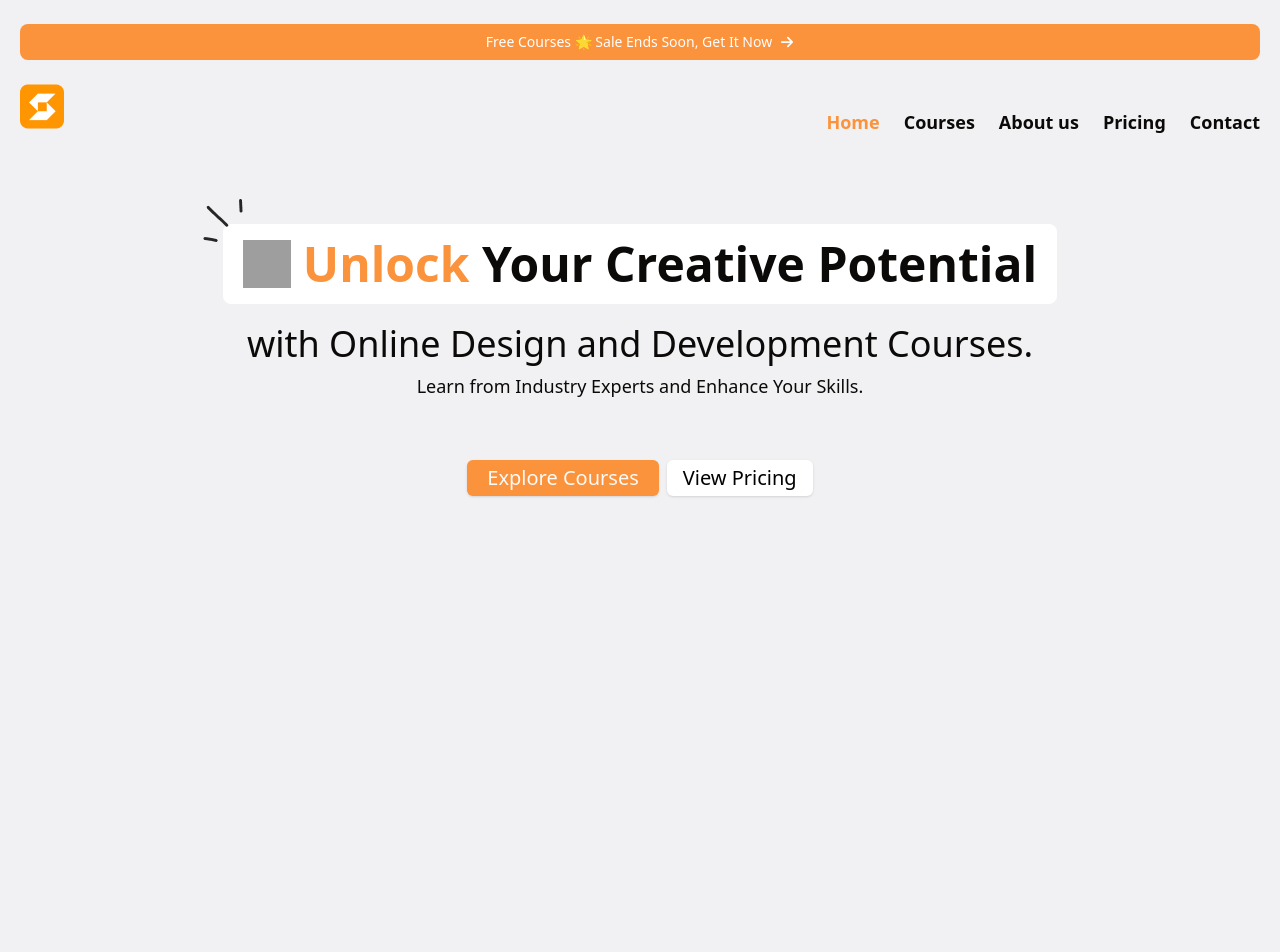
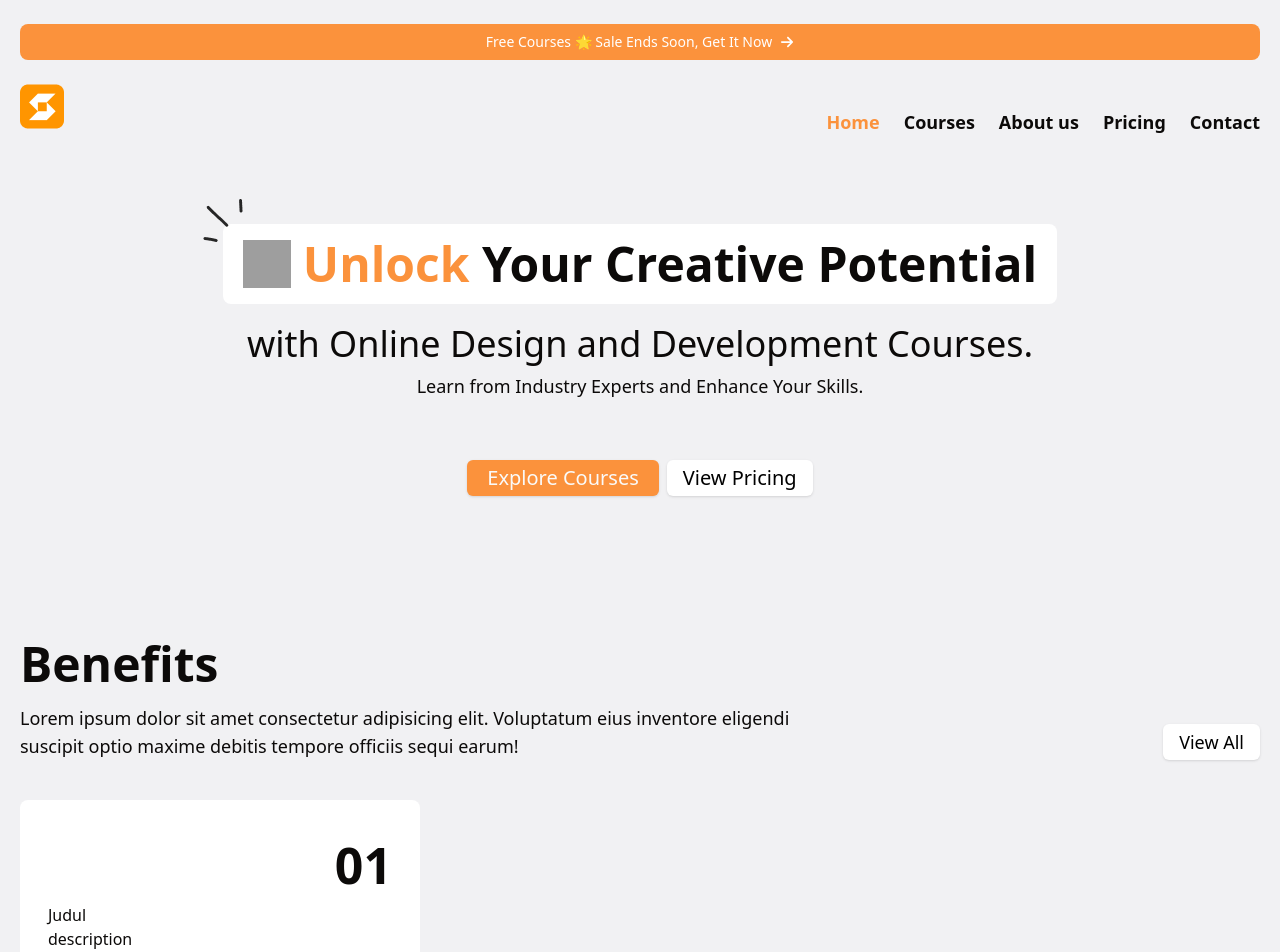
Before and after one commit to Rifkynur/modena-course, a Next.js app: page / in a window 1280 px wide. Shown: the top 952 px of the page. Before the commit the page ends 800 px from the top, so only its background shows below. Built offline with nearby package versions, Linux system fonts and the light colour scheme; grey boxes are pictures that could not be loaded.

Commit message:
progress create benefit section

```diff
--- /dev/null
+++ b/src/app/data/home.ts
@@ -0,0 +1,45 @@
+export const benefit = [
+    {
+        id:"01",
+        title:"Flexible Learning Schedule",
+        description:"Fit your coursework around your existing commitments and obligations."
+    },
+    {
+        id:"02",
+        title:"Expert Instruction",
+        description:"Learn from industry experts who have hands-on experience in design and development."
+    },
+      {
+        id:"03",
+        title:"Diverse Course Offerings",
+        description:"Explore a wide range of design and development courses covering various topics."
+    },
+      {
+        id:"04",
+        title:"Updated Curriculum",
+        description:"Access courses with up-to-date content reflecting the latest trends and industry practices."
+    },
+      {
+        id:"05",
+        title:"Practical Projects and Assignments",
+        description:"Develop a portfolio showcasing your skills and abilities to potential employers."
+    },
+      {
+        id:"06",
+        title:"Interactive Learning Environment",
+        description:"Collaborate with fellow learners, exchanging ideas and feedback to enhance your understanding."
+    },
+
+]
+
+export const ourCourses = [
+    {
+        id:1,
+        img: '',
+        times:'',
+        levels:'',
+        teacher:"",
+        title:"",
+        description:""
+    }
+]
--- a/src/app/page.tsx
+++ b/src/app/page.tsx
@@ -1,10 +1,12 @@
 import Hero from "@/components/page/home/Hero";
 import Slider from "@/components/page/home/Slider";
+import Benefits from "@/components/page/home/Benefits";
 
 export default function Home() {
   return (
     <div className="container">
       <Hero/>
+      <Benefits/>
     </div>
   );
 }
--- /dev/null
+++ b/src/components/page/home/Benefits.tsx
@@ -0,0 +1,23 @@
+import React from 'react'
+import { Button } from '@/components/ui/button'
+import BenefitsCard from './BenefitsCard'
+
+const Benefits = () => {
+  return (
+  <section className='py-8 md:py-10 lg:py-20'>
+    <div className='flex flex-col gap-4 items-start md:flex-row md:items-end md:justify-between'>
+        <div className='flex flex-col gap-2 lg:gap-4'>
+            <h2 className='font-bold text-3xl lg:text-5xl'>Benefits</h2>
+            <p className='text-sm max-w-[833px] md:text-base lg:text-lg'>Lorem ipsum dolor sit amet consectetur adipisicing elit. Voluptatum eius inventore eligendi suscipit optio maxime debitis tempore officiis sequi earum!</p>
+        </div>
+        <Button className='bg-white text-black hover:bg-slate-100 md:text-lg'>View All</Button>
+    </div>
+    <div className='mt-10 grid grid-cols-1 md:grid-cols-3 gap-5'>
+    <BenefitsCard/>
+    </div>
+
+  </section>
+  )
+}
+
+export default Benefits
--- /dev/null
+++ b/src/components/page/home/BenefitsCard.tsx
@@ -0,0 +1,20 @@
+import React from 'react'
+
+type BenefitsCardProps = {
+        id:string,
+        title:string,
+        description:string
+}
+
+const BenefitsCard = ({description,id,title}:BenefitsCardProps) => {
+  return (
+    <div className='w-full rounded-lg bg-white p-7'>
+        <h2 className='text-end text-[50px] font-bold'>01</h2>
+        <h3>Judul</h3>
+        <p>description</p>
+        <div></div>
+    </div>
+  )
+}
+
+export default BenefitsCard
```
